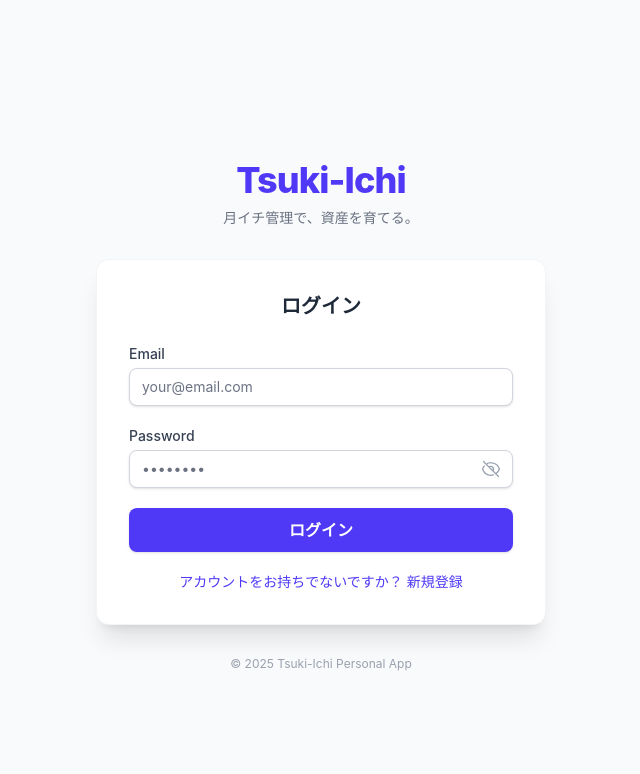
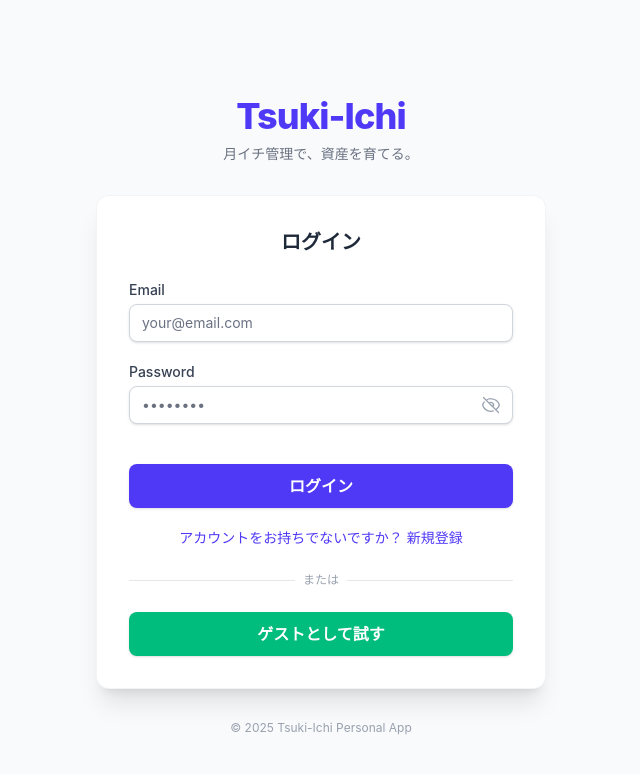
Before and after one commit to takashi-ozawa-stockworks/tsuki-ichi, a SvelteKit app: page /login in a window 1280 px wide. Shown: the top 774 px of the page, without its empty margins (319-959 px from the left). Built offline with nearby package versions, Linux system fonts and the light colour scheme; no server answers.

Commit message:
ゲストログイン機能追加

```diff
--- a/src/routes/login/+page.svelte
+++ b/src/routes/login/+page.svelte
@@ -51,6 +51,28 @@
     } catch (error: any) {
       isError = true;
       message = error.message;
+    } finally {
+      loading = false;
+    }
+  };
+
+  // デモログイン処理
+  const handleDemoLogin = async () => {
+    loading = true;
+    message = '';
+    isError = false;
+
+    try {
+      // 事前に作成したデモ用アカウントの情報をハードコード
+      const { error } = await supabase.auth.signInWithPassword({
+        email: 'demo@stockworks.dev',
+        password: 'demopassword',
+      });
+      if (error) throw error;
+      goto('/');
+    } catch (error: any) {
+      isError = true;
+      message = 'デモログインに失敗しました: ' + error.message;
     } finally {
       loading = false;
     }
@@ -128,7 +150,7 @@
       <button
         on:click={isSignUp ? handleSignUp : handleLogin}
         disabled={loading}
-        class="w-full rounded-lg bg-indigo-600 px-4 py-2.5 font-bold text-white shadow hover:bg-indigo-700 disabled:opacity-50 transition-colors"
+        class="w-full rounded-lg bg-indigo-600 px-4 py-2.5 mt-5 font-bold text-white shadow hover:bg-indigo-700 disabled:opacity-50 transition-colors"
       >
         {#if loading}
           Processing...
@@ -152,6 +174,20 @@
             : 'アカウントをお持ちでないですか？ 新規登録'}
         </button>
       </div>
+
+      <div class="relative flex py-1 items-center">
+        <div class="flex-grow border-t border-gray-200"></div>
+        <span class="flex-shrink-0 mx-2 text-gray-400 text-xs">または</span>
+        <div class="flex-grow border-t border-gray-200"></div>
+      </div>
+
+      <button
+        on:click={handleDemoLogin}
+        disabled={loading}
+        class="w-full rounded-lg bg-emerald-500 px-4 py-2.5 font-bold text-white shadow hover:bg-emerald-600 disabled:opacity-50 transition-colors flex items-center justify-center gap-2"
+      >
+        ゲストとして試す
+      </button>
     </div>
   </div>
 
```
